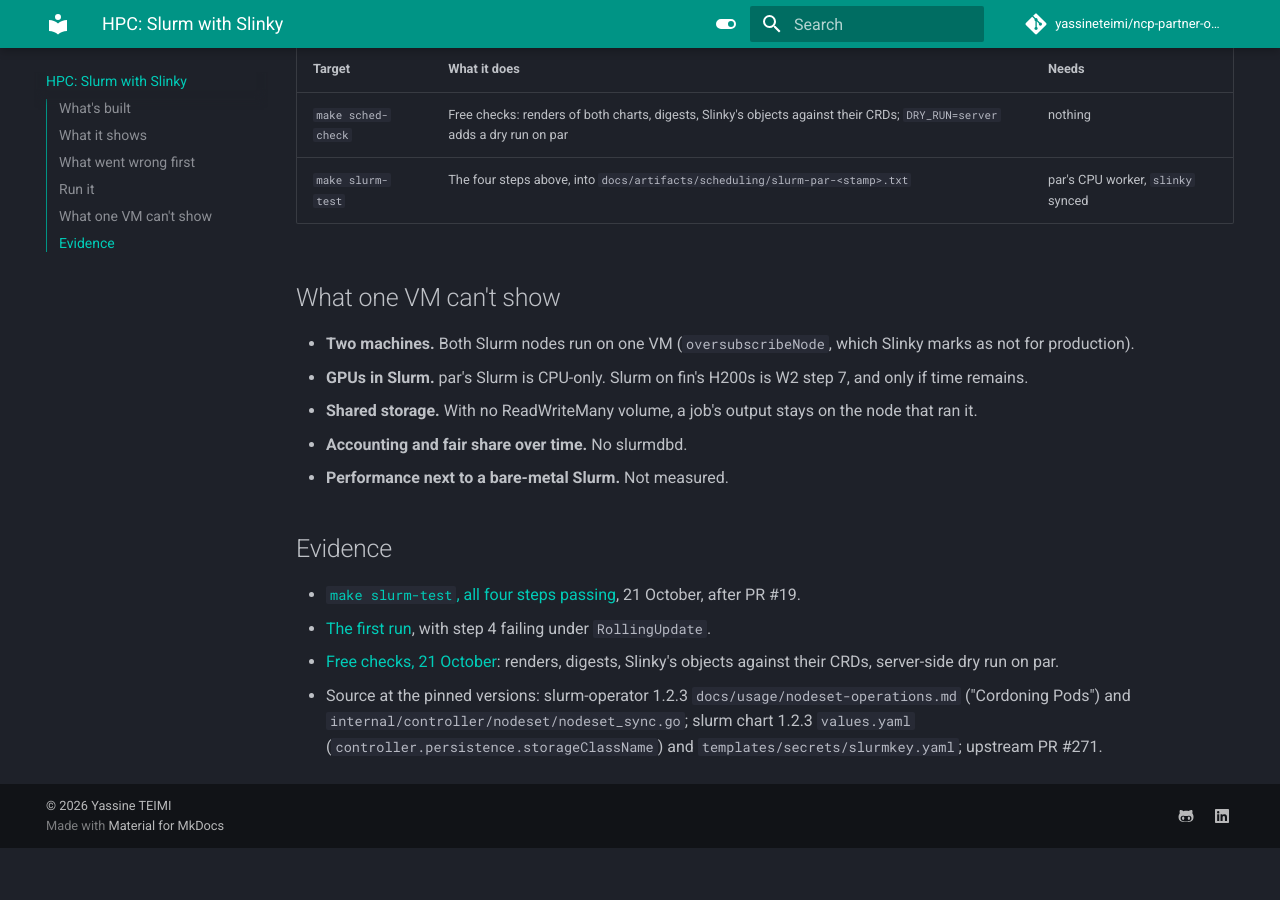
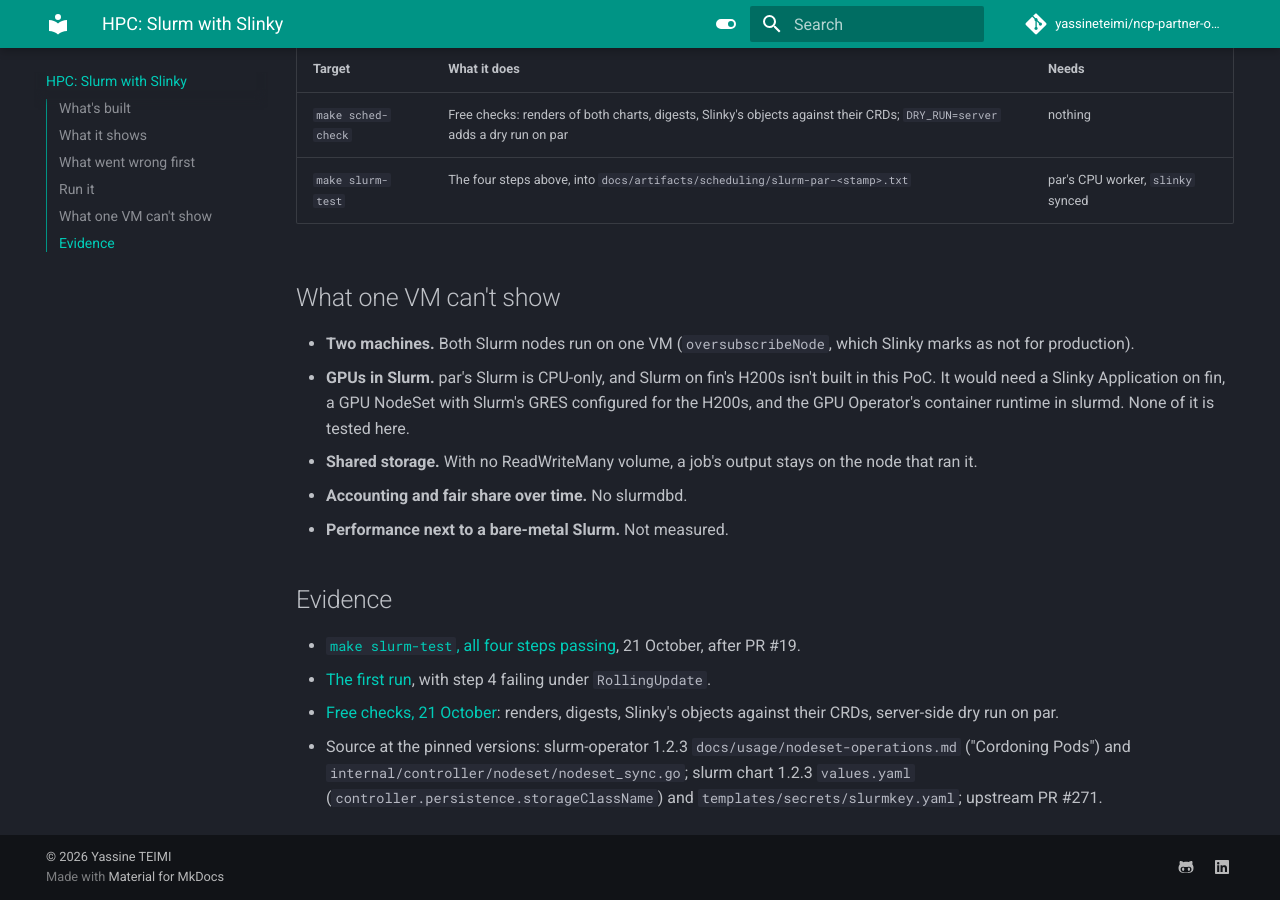
Before and after one commit to yassineteimi/ncp-partner-onboarding, an MkDocs documentation site: the page built from docs/21-hpc-slinky.md, in a window 1280 px wide and 900 px high, scrolled down 2697 px. Built offline with MkDocs 1.6.1 and Material for MkDocs 9.7.7, drawn with Linux system fonts in a browser that asks for light colours; comment, search, counter and statistics services are not loaded; before the commit the page ends 3545 px from its top, so only the background shows below that; some of the changed text lies outside the part shown.

Commit message:
Say Slurm on fin's H200s isn't built in this PoC
W2 step 7 was never built: no Slinky Application on fin, no GPU NodeSet,
no GRES. Draft held until Yassine decides on the cut.

```diff
--- a/docs/21-hpc-slinky.md
+++ b/docs/21-hpc-slinky.md
@@ -3,7 +3,7 @@
 One of EU1's first customers is a research group that has used Slurm for years. Its people submit with `sbatch` and `srun` and won't rewrite their scripts as Kubernetes Jobs. EU1 doesn't want a second fleet for them. So Slurm runs inside par's Kubernetes cluster through [Slinky](https://github.com/SlinkyProject/slurm-operator), SchedMD's own operator, on the same CPU worker, monitoring and health story as every other tenant. [ADR 0007](adr/0007-hpc-tenants-slurm.md) says why Slinky and not Soperator or a separate Slurm cluster.
 
 !!! note "Status, Wednesday 21 October"
-    Running on par since 21 October. `make slurm-test` passes all four of its steps. Slurm with GPUs on fin is W2 step 7, only if time remains.
+    Running on par since 21 October. `make slurm-test` passes all four of its steps. Slurm with GPUs on fin isn't built in this PoC.
 
 ## What's built
 
@@ -57,7 +57,7 @@
 ## What one VM can't show
 
 - **Two machines.** Both Slurm nodes run on one VM (`oversubscribeNode`, which Slinky marks as not for production).
-- **GPUs in Slurm.** par's Slurm is CPU-only. Slurm on fin's H200s is W2 step 7, and only if time remains.
+- **GPUs in Slurm.** par's Slurm is CPU-only, and Slurm on fin's H200s isn't built in this PoC. It would need a Slinky Application on fin, a GPU NodeSet with Slurm's GRES configured for the H200s, and the GPU Operator's container runtime in slurmd. None of it is tested here.
 - **Shared storage.** With no ReadWriteMany volume, a job's output stays on the node that ran it.
 - **Accounting and fair share over time.** No slurmdbd.
 - **Performance next to a bare-metal Slurm.** Not measured.
```
Also changed, not shown: docs/adr/0007-hpc-tenants-slurm.md (+1 -1 lines), 1 other file.
